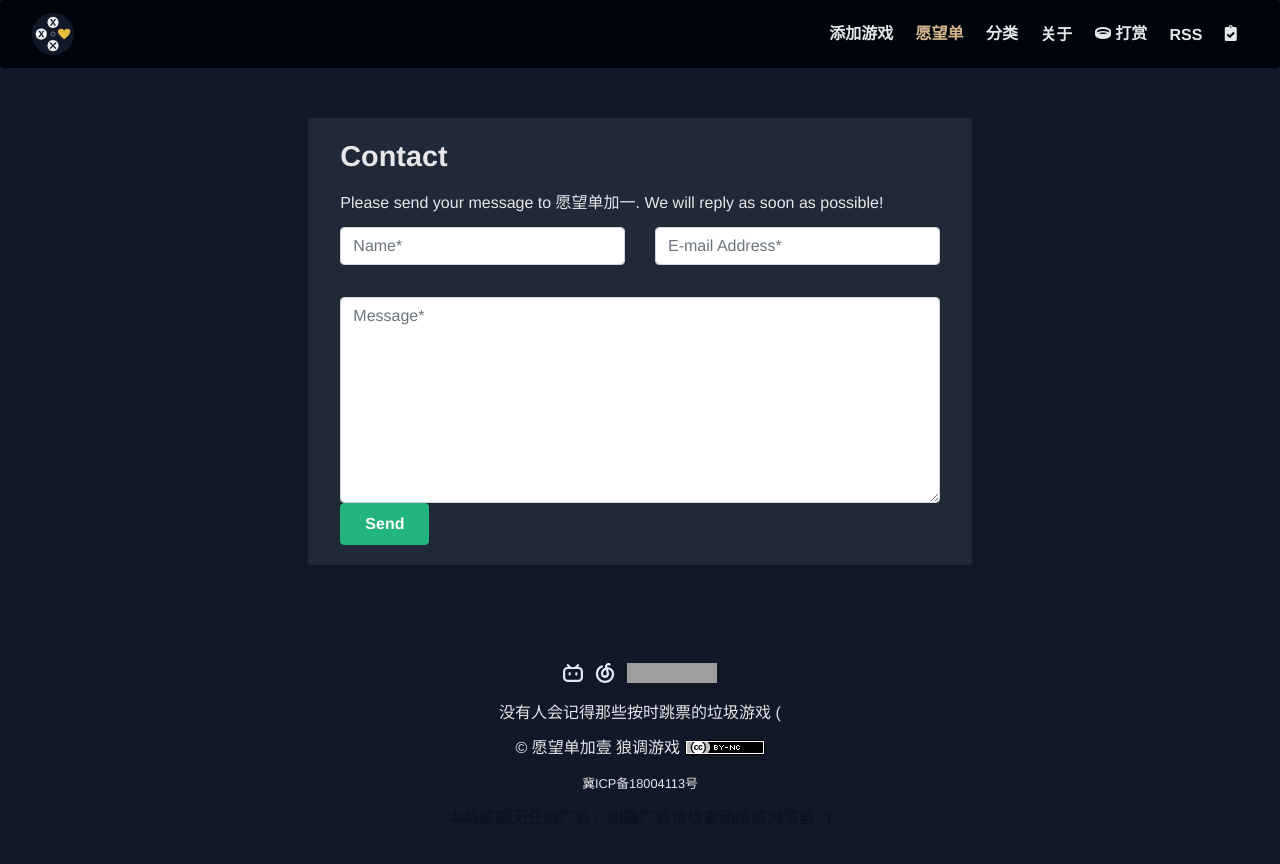
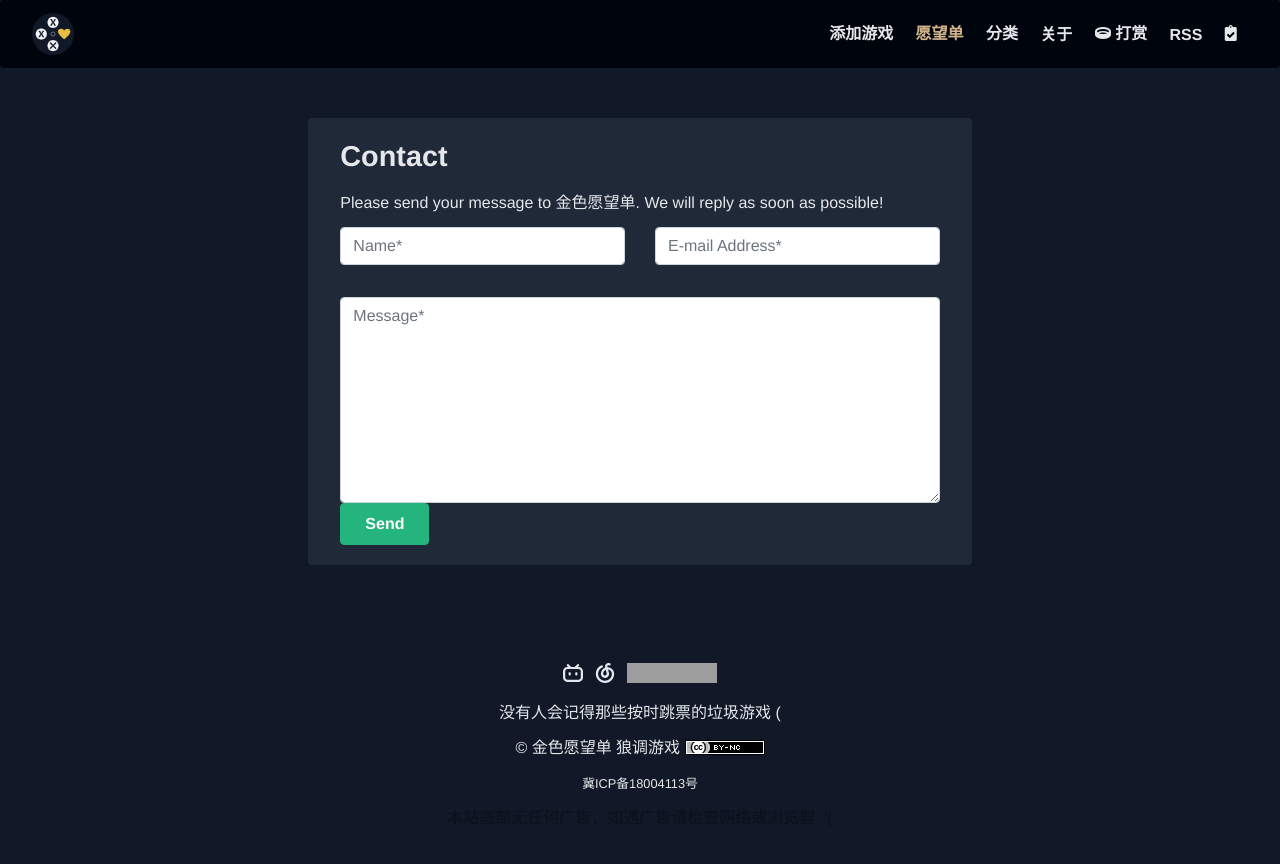
Before and after one commit to vicevolf/wishlist-gold, a Jekyll site: the page built from _pages/contact.md, in a window 1280 px wide. Shown: the top 864 px of the page. Built offline with Jekyll 4.4.1, drawn with Linux system fonts in a browser that asks for light colours; comment, search, counter and statistics services are not loaded; grey boxes are pictures that could not be loaded.

Commit message:
:triangular_flag_on_post: 更新 网站名称

```diff
--- a/_config.yml
+++ b/_config.yml
@@ -1,12 +1,12 @@
 # Site
-name: '愿望单加一'
+name: '金色愿望单'
 description: '将游戏添加至您的愿望单！'
 logo: 'assets/images/logo.png'
 favicon: 'assets/images/logo.png'
 # baseurl: '/template-pintereso-bootstrap-jekyll'
 avatar: 'assets/images/sal.jpg'
 # disqus: 'demowebsite'
-email: 'wowthemesnet@gmail.com'
+# email: 'wowthemesnet@gmail.com'
 
 include: ["_pages"]
 permalink: /:title/
--- a/_includes/footer-copyright.html
+++ b/_includes/footer-copyright.html
@@ -15,7 +15,7 @@
 
 <p>
     <a class="text-muted" href="{{site.url}}{{site.baseurl}}/">
-        &copy; 愿望单加壹
+        &copy; 金色愿望单
     </a>
 
     <a class="text-muted" href="https://wolft.one/" target="_blank">
```
